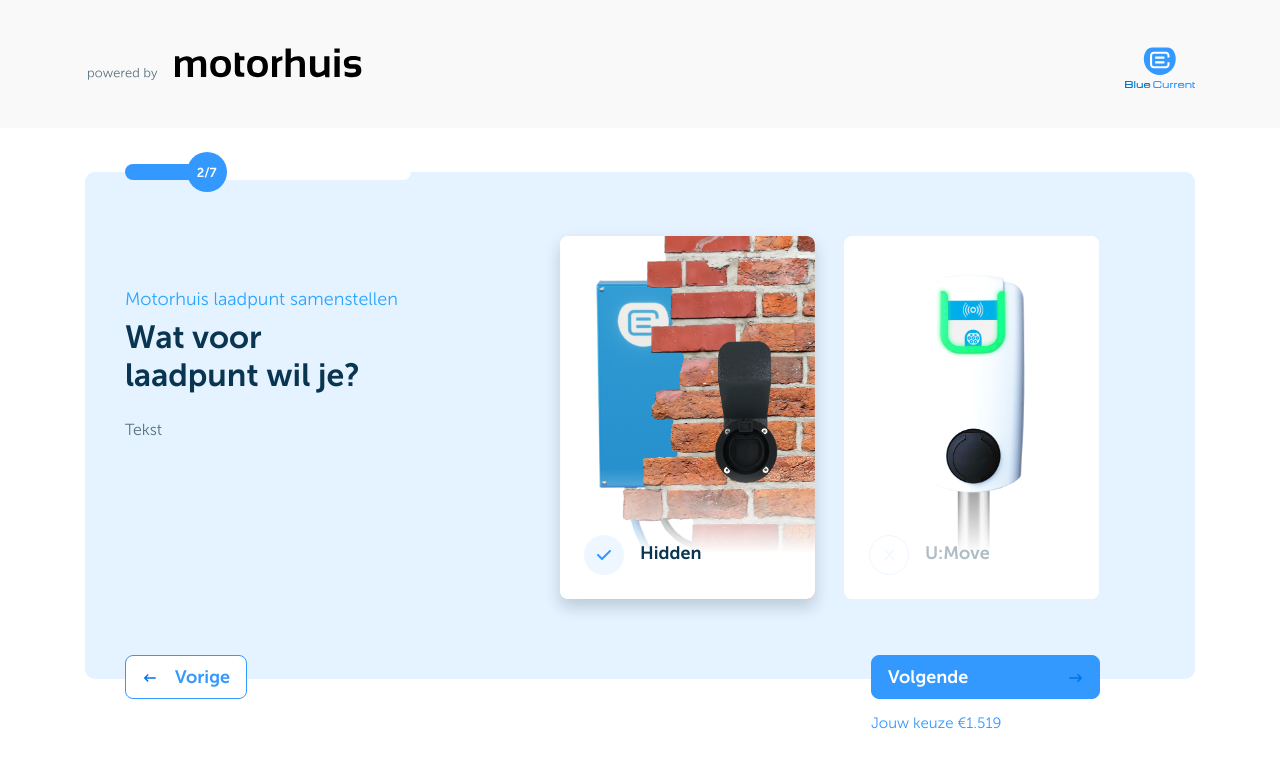
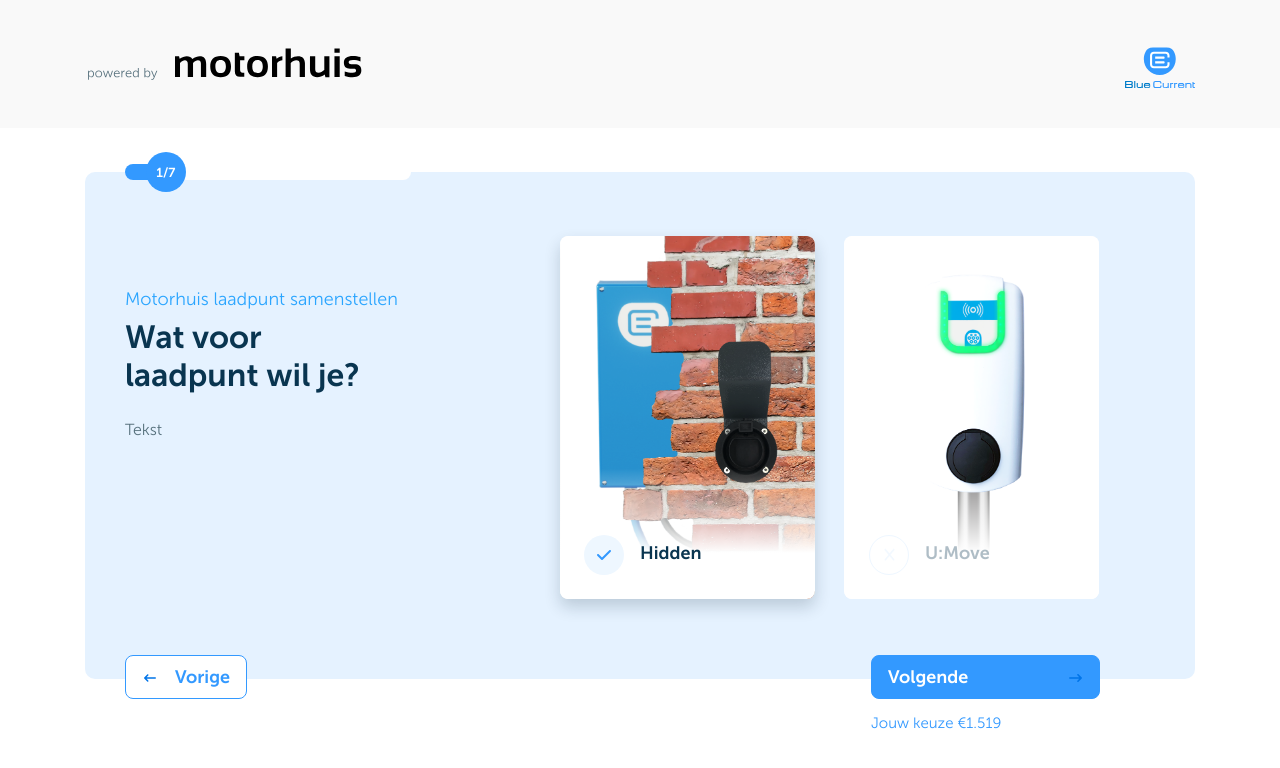
Before and after one commit to Fableau/BC-Demo, a Next.js app: page /form/step2 in a window 1280 px wide. Shown: the top 768 px of the page. Built offline with nearby package versions, Linux system fonts and the light colour scheme.

Commit message:
initial commit

```diff
--- a/src/app/form/step2/page.js
+++ b/src/app/form/step2/page.js
@@ -19,7 +19,7 @@
               bottomText={'Tekst'}
               prevPageHref={'/form/step1'}
               nextPageHref={'/form/step3'}
-              currentStep={2}
+              currentStep={1}
               maxStep={7}
               paddingStyle={styles['form-page-padding']}>
 
```
